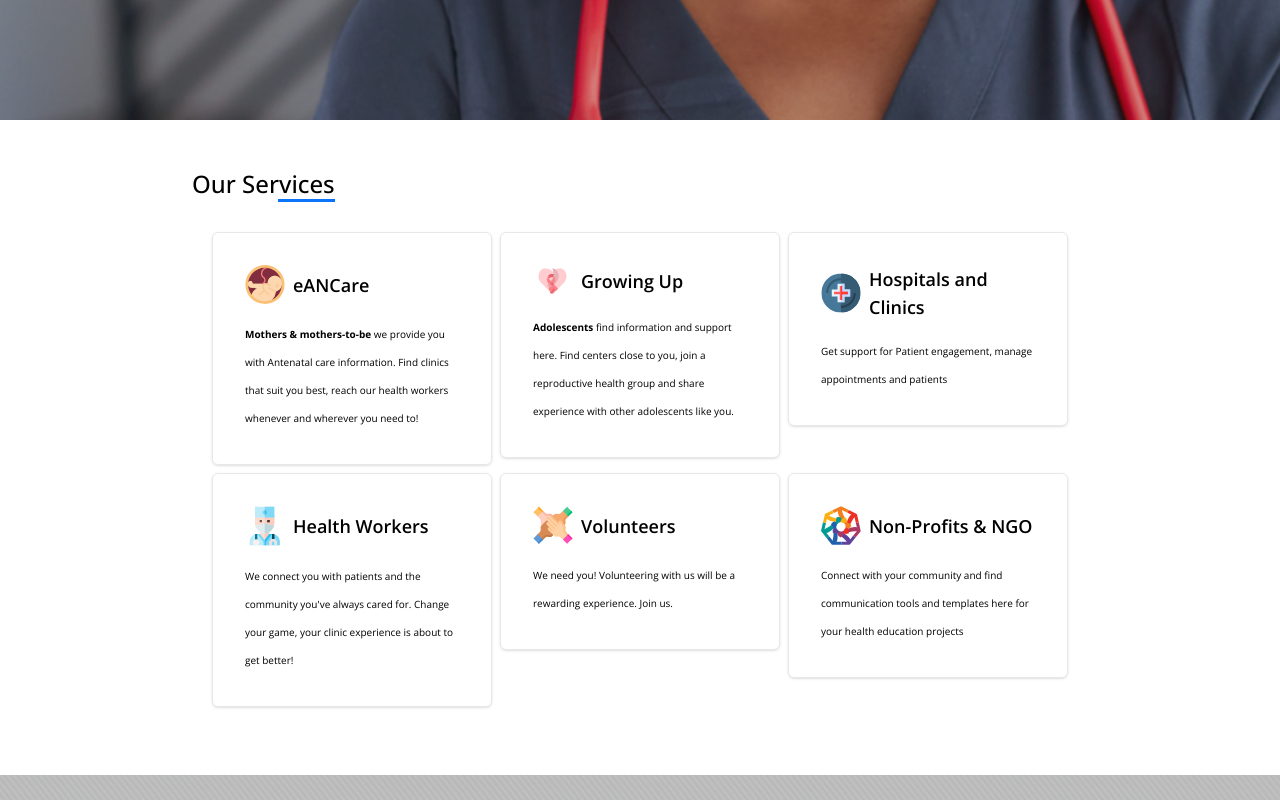
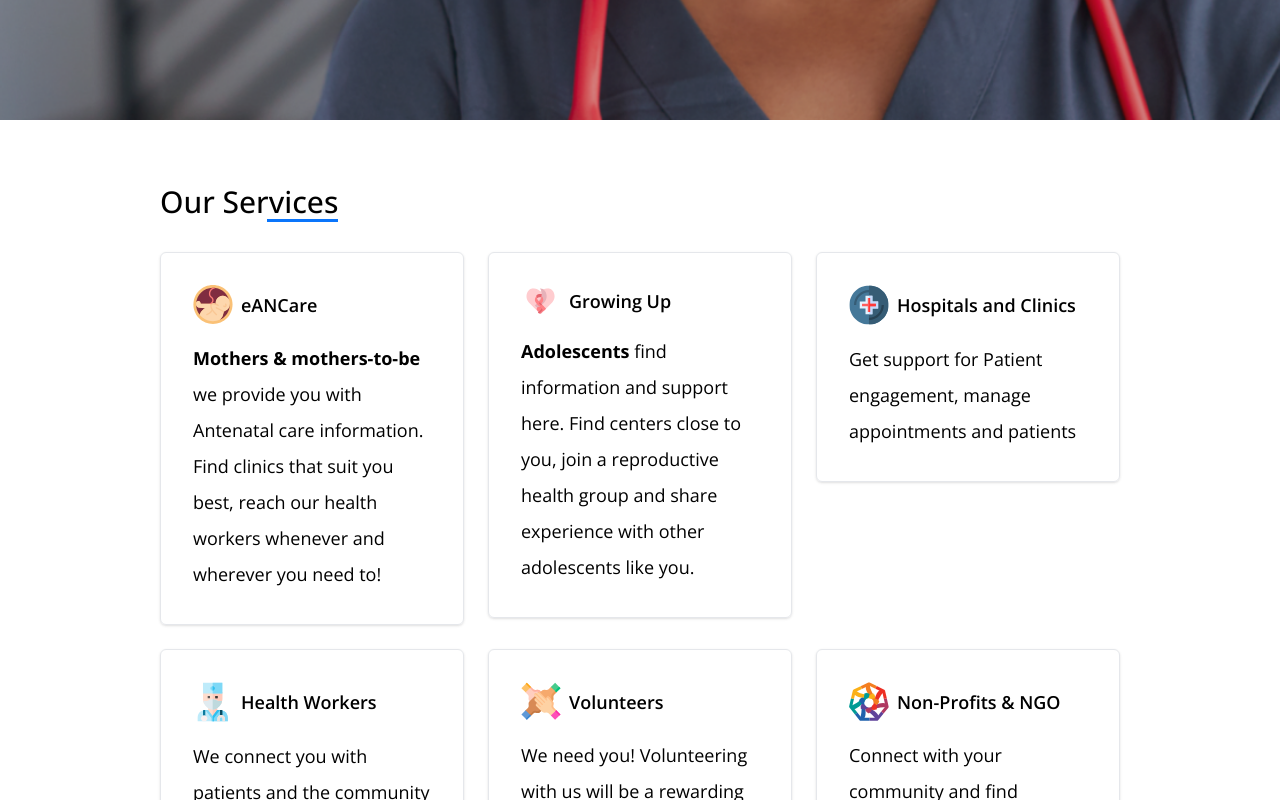
Before and after one commit to Mayokunnn/Desire-Health, a React (Vite) app: page / in a window 1280 px wide. Shown: the part 680-1480 px from the top of the page. Built offline with nearby package versions, Linux system fonts and the light colour scheme.

Commit message:
Changing the text size of service card

```diff
--- a/src/App.jsx
+++ b/src/App.jsx
@@ -3,8 +3,6 @@ import { BrowserRouter, Routes, Route, Navigate } from "react-router-dom";
 import HomePage from "./pages/HomePage";
 import PageNotFound from "./pages/PageNotFound";
 import Loader from "./components/Loader";
-import Client from "./components/Client";
-import Organisation from "./components/Organisation";
 import ForgotPassword from "./components/ForgotPassword";
 
 const Onboarding = lazy(() => import("./pages/Onboarding"));
@@ -43,37 +41,14 @@ function App() {
               }
             />
             <Route
-              path="register/*"
+              path="register"
               element={
                 <Suspense fallback={<Loader />}>
                   <Register />
                 </Suspense>
               }
             >
-              <Route
-                path="client"
-                element={
-                  <Suspense fallback={<Loader />}>
-                    <Client />
-                  </Suspense>
-                }
-              />
-              <Route
-                path="worker"
-                element={
-                  <Suspense fallback={<Loader />}>
-                    <worker />
-                  </Suspense>
-                }
-              />
-              <Route
-                path="organisation"
-                element={
-                  <Suspense fallback={<Loader />}>
-                    <Organisation />
-                  </Suspense>
-                }
-              />
+
             </Route>
             <Route
               path="reset"
--- a/src/components/ForgotPassword.jsx
+++ b/src/components/ForgotPassword.jsx
@@ -22,7 +22,7 @@ export default function ForgotPassword() {
     e.preventDefault(); // Prevent the default form submission behavior
 
     // Check if any of the required fields are empty
-    if (formData.email.trim() === "" || formData.otp.trim() === "") return; // Stop the function execution if any field is empty
+    if (formData.email.trim() === "" || formData.otp.trim() === "") return;
 
     setCurrentStep(2);
   };
--- a/src/components/NavList.jsx
+++ b/src/components/NavList.jsx
@@ -16,6 +16,7 @@ export default function NavList({ navItems, type = "" }) {
                 ? ""
                 : item.toLowerCase().replace(/\s/g, "")
             }`}
+            activeClassName='active'
             className={`${
               type === "onboarding"
                 ? "text-gray-800 font-medium"
--- a/src/components/RadioOption.jsx
+++ b/src/components/RadioOption.jsx
@@ -1,11 +1,8 @@
 import PropTypes from "prop-types";
-import { useNavigate } from "react-router-dom";
 
 export function RadioOption({ value, imageSrc, onChange }) {
-  const navigate = useNavigate();
   const handleChange = (event) => {
        onChange(event);
-       navigate(event.target.value);
   }
 
   return (
@@ -16,7 +13,6 @@ export function RadioOption({ value, imageSrc, onChange }) {
         value={value}
         onChange={(e) => {
          handleChange(e);
-         console.log(e.target.value);
         }}
       />
       <img src={imageSrc} className="w-4 h-4" alt={value} />
--- a/src/components/Register.jsx
+++ b/src/components/Register.jsx
@@ -1,5 +1,4 @@
 import { useState } from "react";
-import { Routes, Route, Outlet } from "react-router-dom";
 import Form from "./Form";
 import Client from "./Client";
 import Worker from "./Worker";
@@ -24,16 +23,9 @@ export default function Register() {
       <div className="block lg:flex items-start justify-center">
         {options ? null : <Form type="register" setOptions={setOptions} />}
 
-        {options && (
-          <div>
-            <Routes>
-              <Route path="/" element={<Outlet />} />
-              <Route path="client" element={<Client />} />
-              <Route path="worker" element={<Worker />} />
-              <Route path="organisation" element={<Organisation />} />
-            </Routes>
-          </div>
-        )}
+        {options === "client" && <Client />}
+        {options === "worker" && <Worker />}
+        {options === "organisation" && <Organisation />}
       </div>
     </div>
   );
--- a/src/components/Section.jsx
+++ b/src/components/Section.jsx
@@ -12,8 +12,8 @@ export default function Section({ children, color, type = "" }) {
       className={`${
         color === "grey"
           ? "bg-[#f3f3f3] px-4 md:px-8 lg:px-32  "
-          : "bg-white px-4 lg:px-48 py-8 lg:py-12 m-auto"
-      } space-y-8  ${type === "about" ? "bg-about-bg bg-cover py-8" : ""} ${
+          : "bg-white px-4 lg:px-40 py-8 lg:py-16 m-auto"
+      } space-y-8  ${type === "about" ? "bg-about-bg bg-cover py-8 lg:py-12" : ""} ${
         type === "footer" ? "pb-2 lg:pb-6 py-6 lg:pt-12" : ""
       }`}
     >
--- a/src/components/SectionTitle.jsx
+++ b/src/components/SectionTitle.jsx
@@ -9,7 +9,7 @@ export default function SectionTitle({ side, title }) {
   console;
   return (
     <h3
-      className={`${position} inline-block capitalize text-grey-800 text-xl md:text-2xl font-medium`}
+      className={`${position} inline-block capitalize text-grey-800 text-xl md:text-2xl lg:text-3xl font-medium`}
     >
       {title}
     </h3>
--- a/src/components/ServicesCard.jsx
+++ b/src/components/ServicesCard.jsx
@@ -39,7 +39,7 @@ export default function ServicesCard({ title, content, icon }) {
         <img className="w-10" src={`/assets/logo-${icon}.svg`} alt={title} />
         <h3 className="font-semibold md:text-2xl lg:text-lg">{title}</h3>
       </div>
-      <p className="text-sm md:text-xl lg:text-[10px]">{boldedContent}</p>
+      <p className="text-sm md:text-xl lg:text-lg lg:leading-9">{boldedContent}</p>
     </div>
   );
 }
--- a/src/components/WhyChooseUs.jsx
+++ b/src/components/WhyChooseUs.jsx
@@ -23,7 +23,7 @@ export default function WhyChooseUs() {
         className="hidden lg:block w-full lg:order-2"
         src="/assets/pregnant.png"
       />
-      <img className="w-full lg:order-2" src="/assets/pregnant-tab.png" />
+      <img className="lg:hidden w-full lg:order-2" src="/assets/pregnant-tab.png" />
     </div>
   );
 }
--- a/src/index.css
+++ b/src/index.css
@@ -12,8 +12,7 @@ body{
 }
 @layer components {
 
-/* .active{
-    font-weight: 600;
+.active{
     position: relative;
     color: white;
 }
@@ -21,13 +20,14 @@ body{
 .active::after{
     content: '';
   height: 2px;
-  width: 110%;
+  width: 100%;
+  border-radius: 30%;
   position: absolute;
   bottom: -2px;
   left: 0;
   background-color: white;
 }
-*/
+
 
 .title--left, .title--right{
     color: black;
--- a/src/pages/HomePage.jsx
+++ b/src/pages/HomePage.jsx
@@ -19,7 +19,7 @@ export default function HomePage() {
         </div>
         <Section>
           <SectionTitle title={"our services"} side={"right"} />
-          <div className="w-full lg:hidden scroll-parent flex gap-3 h-[30vh]">
+          <div className="w-full lg:hidden scroll-parent flex gap-3 h-[30vh] ">
             <div className="scroll-element flex primary  gap-6 m-2 lg:m-5">
               {servicesArray.map((serv, i) => (
                 <ServicesCard
@@ -42,8 +42,8 @@ export default function HomePage() {
             </div>
           </div>
 
-          <div className="hidden lg:block gap-3 h-fit ">
-            <div className="grid grid-cols-3 gap-2 m-5">
+          <div className="hidden lg:block h-[70vh] ">
+            <div className="grid grid-cols-3 justify-center gap-6">
               {servicesArray.map((serv, i) => (
                 <ServicesCard
                   key={i}
```
Also changed, not shown: 1 other file (tests, documents, lock files or other folders).
